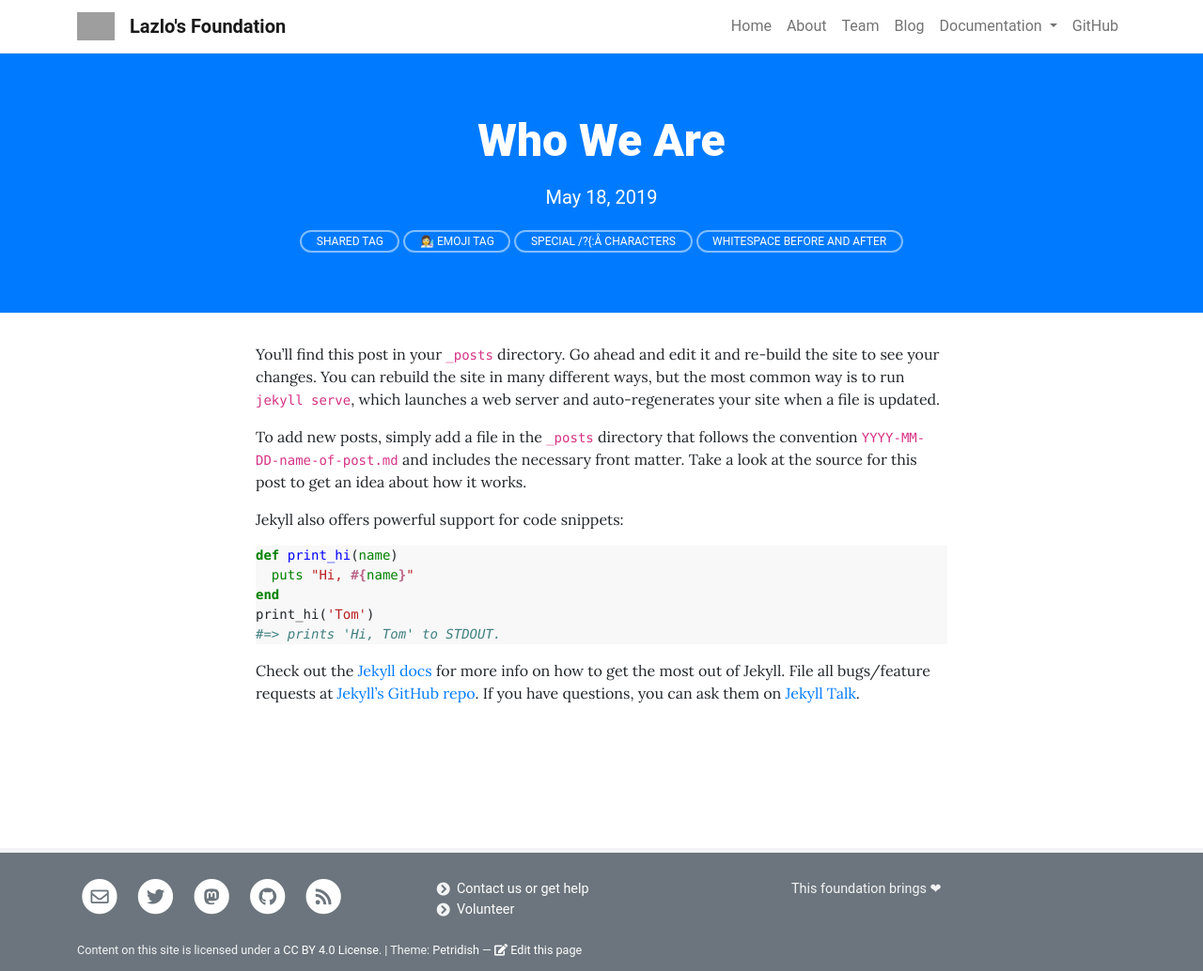
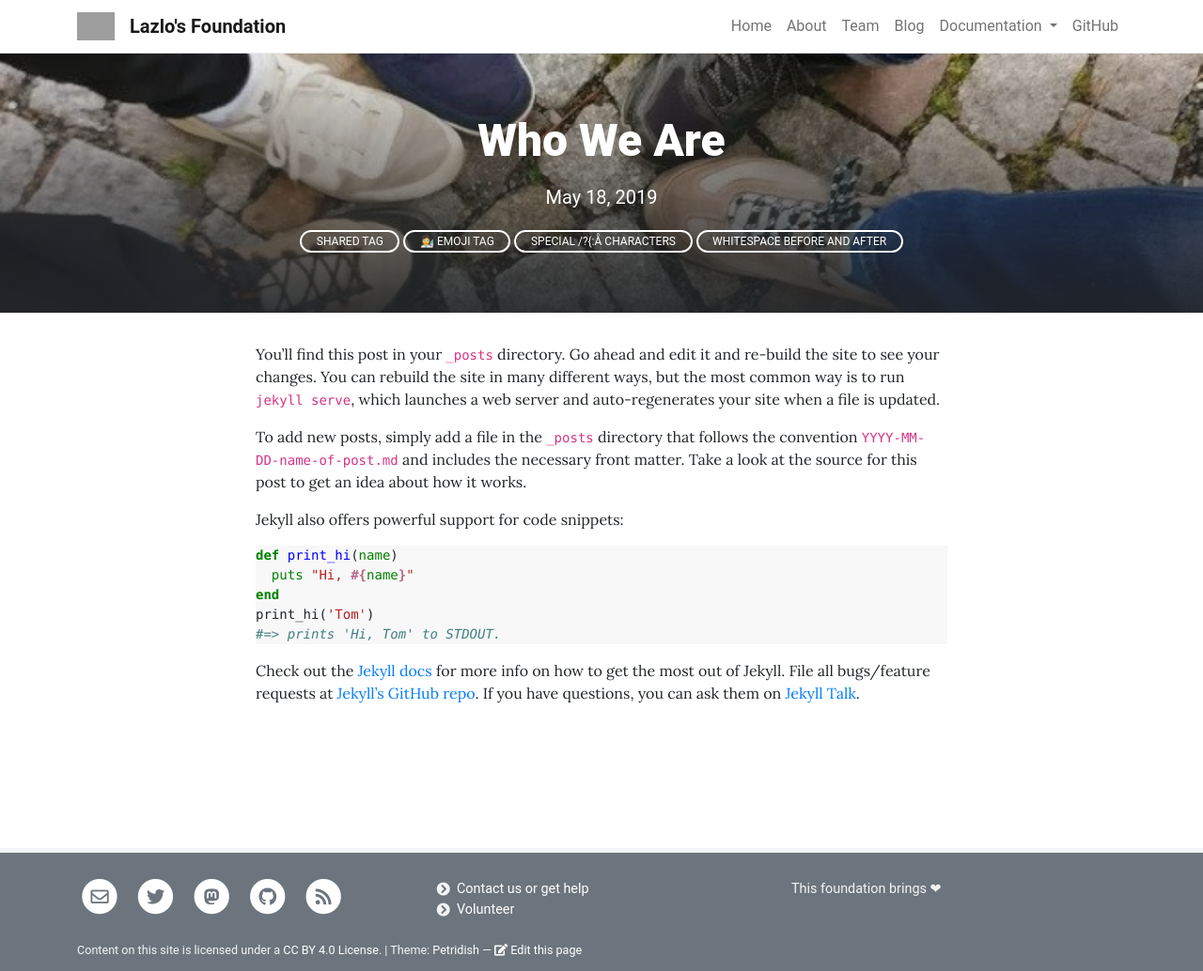
Before and after one commit to laci-foundation/laci-foundation.github.io, a Jekyll site: the page built from _posts/2019-05-18-welcome-to-jekyll.md, in a window 1280 px wide. Shown: the whole page at 94% size. Built offline with Jekyll 4.4.1, drawn with Linux system fonts in a browser that asks for light colours; grey boxes are pictures that could not be loaded.

Commit message:
Update 2019-05-18-welcome-to-jekyll.md

```diff
--- a/_posts/2019-05-18-welcome-to-jekyll.md
+++ b/_posts/2019-05-18-welcome-to-jekyll.md
@@ -1,6 +1,6 @@
 ---
 title: Who We Are
-date: 2019-05-18 17:27:15 +0200
+background: assets/theme/images/ezgif.com-webp-to-jpg (1).jpg
 tags: [Shared tag, 👩‍🔬 Emoji tag, "Special /?{:å characters", " Whitespace before and after "]
 ---
 
```
